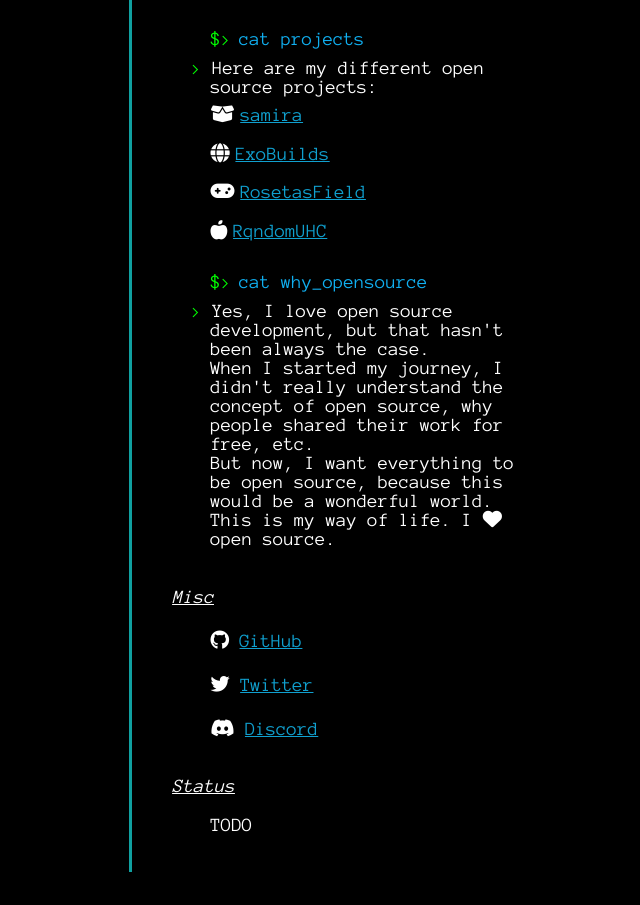
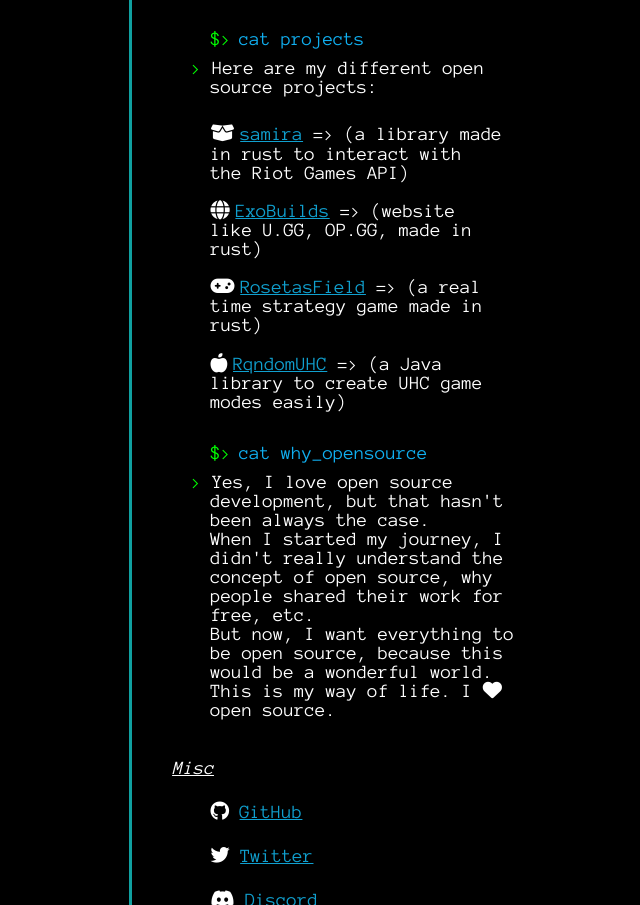
Before and after one commit to RqndomHax/rqndomhax.io, a plain HTML site: page index.html in a window 1280 px wide. Shown: the part 1691-2596 px from the top of the page, without its empty margins (127-767 px from the left). Before the commit the page ends 2571 px from the top, so only its background shows below. Drawn offline with Linux system fonts and the light colour scheme.

Commit message:
:sparkle: added desc to open source projects

```diff
--- a/index.html
+++ b/index.html
@@ -120,12 +120,12 @@
             <li id="projects">
                 <p class="command">cat projects</p>
             <p class="result">
-                Here are my different open source projects:
+                Here are my different open source projects: <br><br>
                 <ul>
-                    <li><i class="fa-solid fa-box-open"></i><a target="_blank" href="https://github.com/RqndomHax/samira">samira</a></li>
-                    <li><i class="fa-solid fa-globe"></i><a target="_blank" href="https://github.com/ExoBuilds/Website">ExoBuilds</a></li>
-                    <li><i class="fa-solid fa-gamepad"></i><a target="_blank" href="https://github.com/RosetasField">RosetasField</a></li>
-                    <li><i class="fa-solid fa-apple-whole"></i><a target="_blank" href="https://github.com/RqndomHax/RqndomUHC-API">RqndomUHC</a></li>
+                    <li><i class="fa-solid fa-box-open"></i><a target="_blank" href="https://github.com/RqndomHax/samira">samira</a> => (a library made in rust to interact with the Riot Games API)</li>
+                    <li><i class="fa-solid fa-globe"></i><a target="_blank" href="https://github.com/ExoBuilds/Website">ExoBuilds</a> => (website like U.GG, OP.GG, made in rust)</li>
+                    <li><i class="fa-solid fa-gamepad"></i><a target="_blank" href="https://github.com/RosetasField">RosetasField</a> => (a real time strategy game made in rust)</li>
+                    <li><i class="fa-solid fa-apple-whole"></i><a target="_blank" href="https://github.com/RqndomHax/RqndomUHC-API">RqndomUHC</a> => (a Java library to create UHC game modes easily)</li>
                 </ul>
             </p>
             </li>
```
